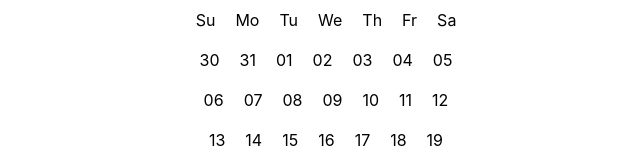
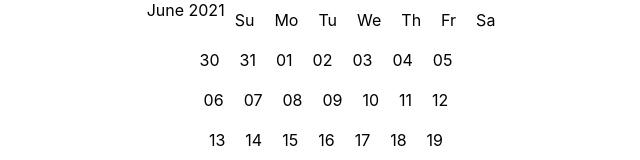
Before and after one commit to EvgenStr/react-calendar, a React (Create React App) app: page / in a window 1280 px wide. Shown: the top 160 px of the page, without its empty margins (314-954 px from the left). Built offline with nearby package versions, Linux system fonts and the light colour scheme.

Commit message:
create MonthControls

```diff
--- a/src/components/Calendar/CalendarHeader/index.jsx
+++ b/src/components/Calendar/CalendarHeader/index.jsx
@@ -1,10 +1,14 @@
 import React from 'react';
+import { format } from 'date-fns';
 import style from './CalendarHeader.module.sass';
 
-export default function CalendarHeader () {
+export default function CalendarHeader(props) {
   const arrOfDayNames = ['Su', 'Mo', 'Tu', 'We', 'Th', 'Fr', 'Sa'];
+  const { currentDate } = props;
+  const currentMonth = format(currentDate, 'MMMM yyyy')
   return (
     <div className={style.container}>
+      <header>{currentMonth}</header>
       {arrOfDayNames.map(dayName => (
         <div className={style.weekDayName}>{dayName}</div>
       ))}
--- a/src/components/Calendar/Week/index.jsx
+++ b/src/components/Calendar/Week/index.jsx
@@ -2,7 +2,8 @@ import React from 'react';
 import style from './Week.module.sass';
 import { addDays } from 'date-fns';
 import Day from './Day';
-export default function Week ({ startDate }) {
+
+export default function Week({ startDate }) {
   const daysArray = new Array(7).fill(null).map((_, index) => {
     const currentDay = addDays(startDate, index);
     return <Day day={currentDay} key={currentDay.toLocaleDateString()} />;
--- a/src/components/Calendar/index.jsx
+++ b/src/components/Calendar/index.jsx
@@ -4,22 +4,24 @@ import { setDate, endOfMonth, eachWeekOfInterval } from 'date-fns';
 import Week from './Week';
 import CalendarHeader from './CalendarHeader';
 
-export default function Calendar () {
+function Calendar() {
   const [currentDate, setCurrentDate] = useState(new Date());
+  const [monthDiff, setMonthDiff] = useState(0);
   const weeksInMonthArray = eachWeekOfInterval({
     start: setDate(currentDate, 1),
     end: endOfMonth(currentDate),
   });
 
-  console.dir(weeksInMonthArray);
 
   const weeks = weeksInMonthArray.map(weekStartDate => (
     <Week startDate={weekStartDate} key={weekStartDate.toLocaleDateString()} />
   ));
   return (
     <div className={style.container}>
-      <CalendarHeader />
+      <CalendarHeader currentDate={currentDate} />
       {weeks}
     </div>
   );
 }
+
+export default Calendar;
```
Also changed, not shown: src/components/Calendar/MonthControls/index.jsx (added, +10 -0 lines).
